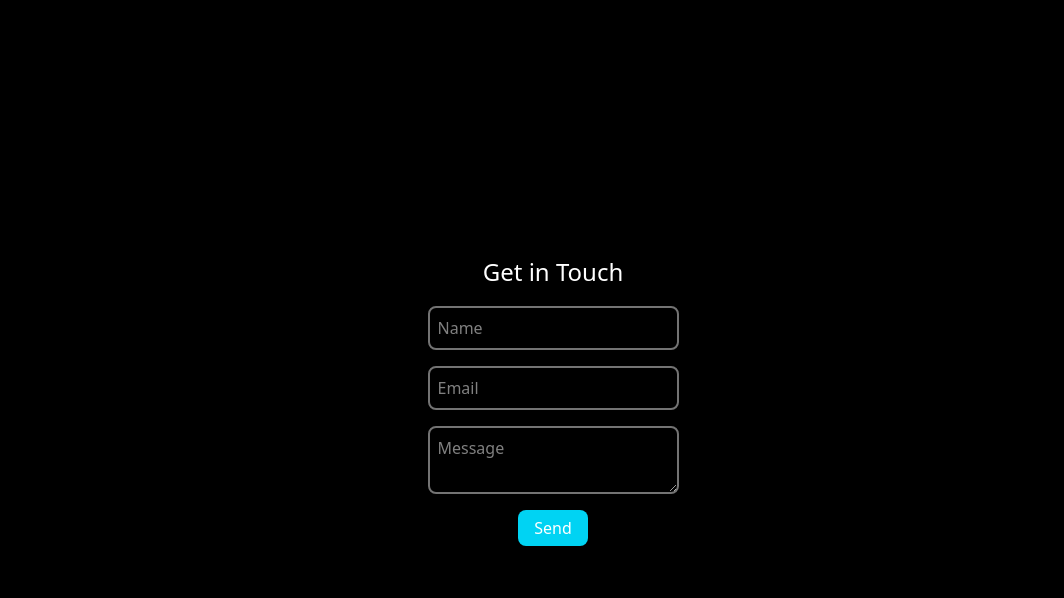
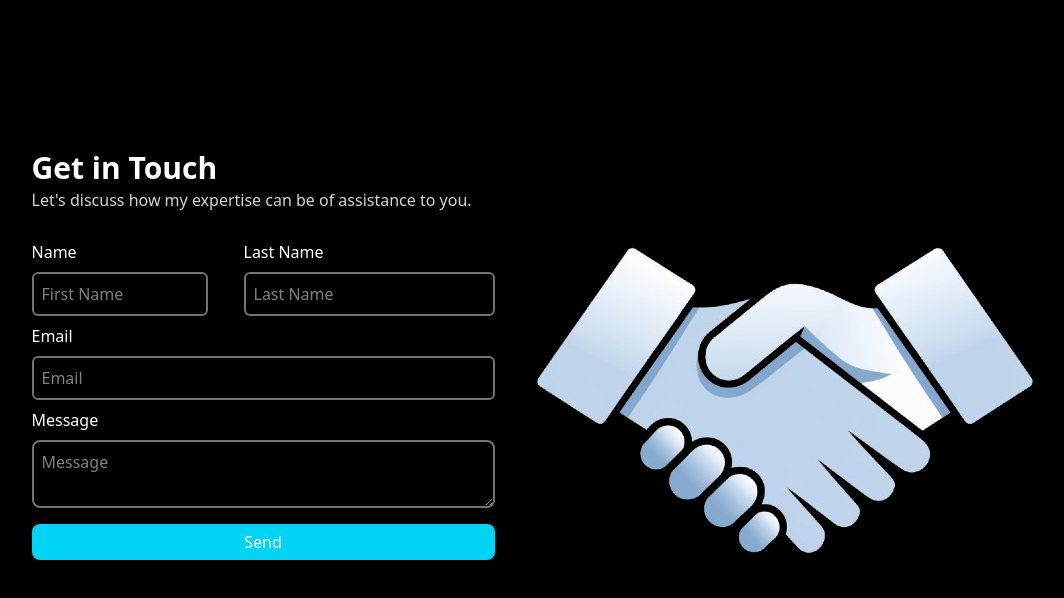
Before and after one commit to sarvinshrivastava/Portfolio, a React (Vite) app: page /Contact in a window 1280 px wide. Shown: the top 598 px of the page, without its empty margins (87-1151 px from the left). Built offline with nearby package versions, Linux system fonts and the light colour scheme.

Commit message:
COMPLETED: Home page & ready for deployemnt

```diff
--- a/src/Contact/Contact.jsx
+++ b/src/Contact/Contact.jsx
@@ -73,36 +73,63 @@ function Contact() {
         </div>
       </div> */}
       {/* contact page content */}
-      <div className="justify-center items-center flex flex-col mx-auto">
-        <h3 className="text-white text-2xl my-2.5">Get in Touch</h3>
+      <div className="flex flex-row mx-auto">
+        <div className=" flex flex-col mx-auto">
+          <h3 className="text-white text-3xl text-left w-full font-semibold mb-0.5">
+            Get in Touch
+          </h3>
+          <p className="text-neutral-300 text-base text-left w-full mb-7">
+            Let&apos;s discuss how my expertise can be of assistance to you.
+          </p>
           <form className="flex flex-col" onSubmit={sendEmail} ref={form}>
+            <div className="flex flex-row">
+              <div className="flex flex-col">
+                <label htmlFor="fname">Name</label>
                 <input
                   type="text"
-            placeholder="Name"
-            className="border-2 border-neutral-500 rounded-lg p-2 m-2"
-            name="name"
+                  placeholder="First Name"
+                  className="border-2 border-neutral-500 rounded-md p-2 my-2 w-44"
+                  name="fname"
                   required
                 />
+              </div>
+              <div className="ml-9 flex flex-col">
+                <label htmlFor="lname">Last Name</label>
+                <input
+                  type="text"
+                  placeholder="Last Name"
+                  className="border-2 border-neutral-500 rounded-md p-2 my-2 w-full"
+                  name="lname"
+                  required
+                />
+              </div>
+            </div>
+            <div className="flex flex-col">
+              <label htmlFor="email">Email</label>
               <input
                 type="email"
                 placeholder="Email"
-            className="border-2 border-neutral-500 rounded-lg p-2 m-2"
+                className="border-2 border-neutral-500 w-full rounded-md p-2 my-2"
                 name="email"
                 required
               />
+            </div>
+            <label htmlFor="message">Message</label>
             <textarea
               placeholder="Message"
-            className="border-2 border-neutral-500 rounded-lg p-2 m-2"
+              className="border-2 border-neutral-500 w-full rounded-lg p-2 my-2"
               name="message"
               required
             ></textarea>
             <button
               type="submit"
-            className="bg-cyan-400 text-white w-fit mx-auto my-2 py-1.5 px-4 rounded-lg hover:bg-cyan-500 hover:scale-115 duration-300"
+              className="bg-cyan-400 text-white w-full mx-auto my-2 py-1.5 px-4 rounded-lg hover:bg-cyan-500 duration-300"
             >
               Send
             </button>
           </form>
+        </div>
+        <img src="./Handshake Image.png" className="mx-10" />
       </div>
     </div>
   );
```
Also changed, not shown: public/Handshake Image.png (added), public/Handshake Image.webp (added). Lines whose indentation alone changed are shown as unchanged.
